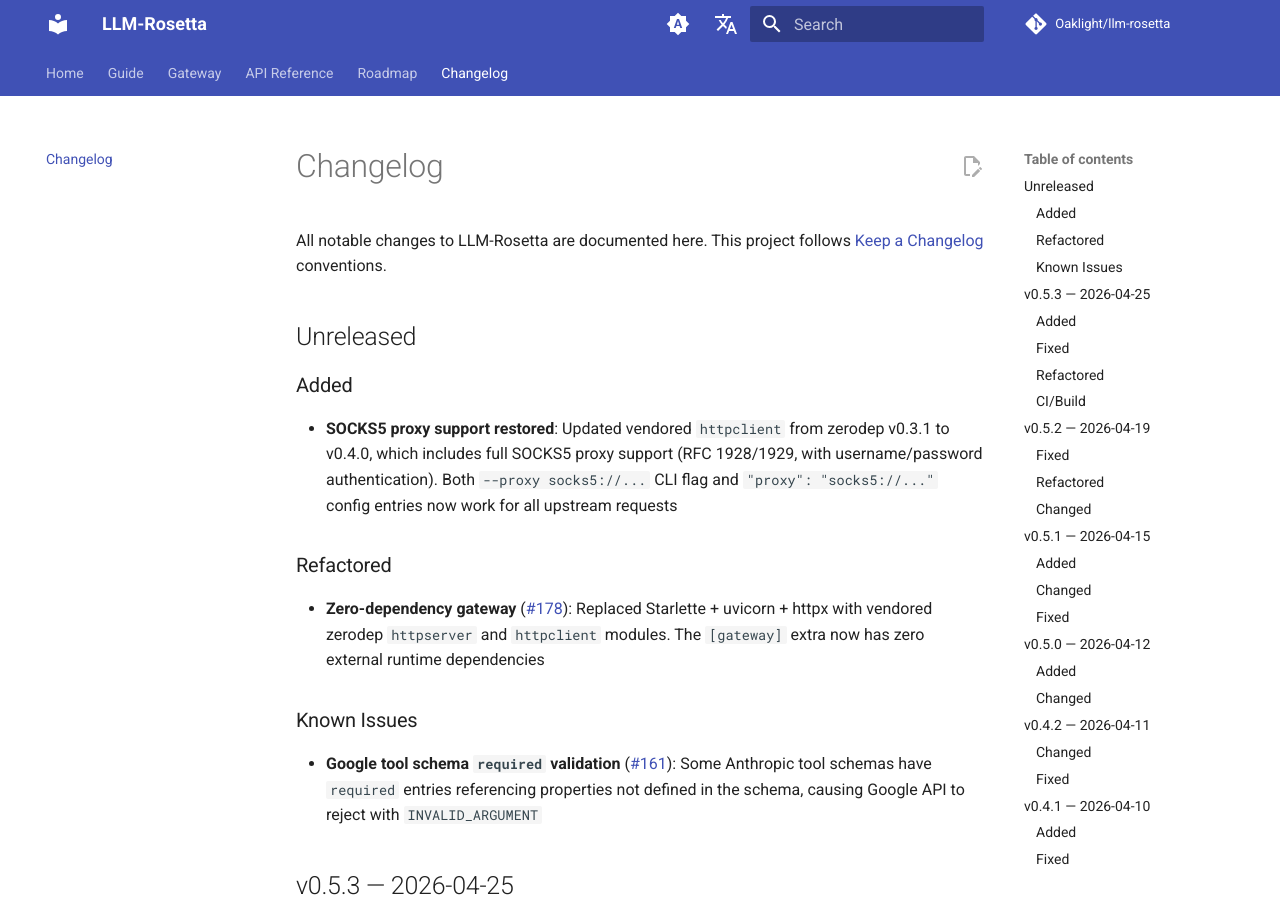
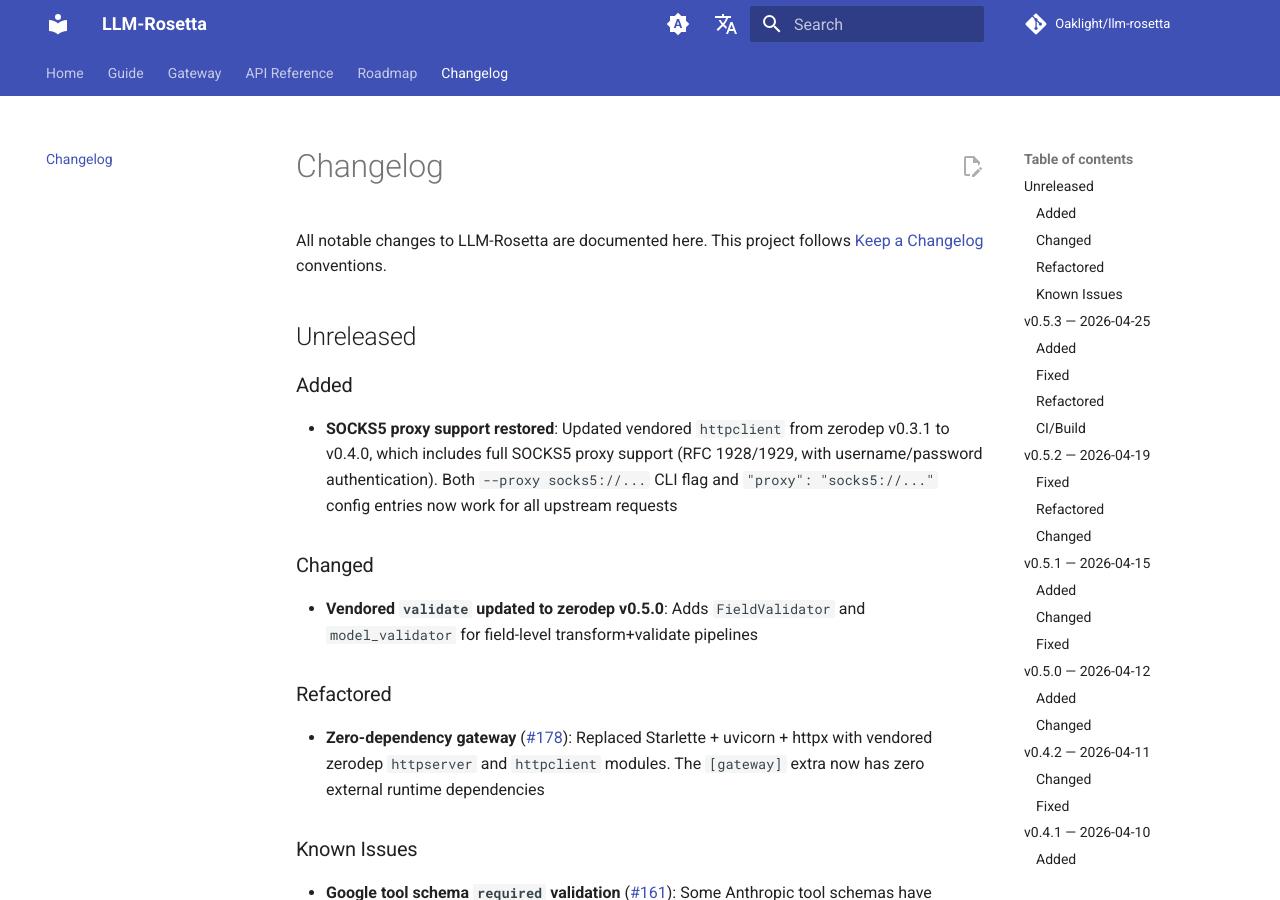
Before and after one commit to Oaklight/llm-rosetta, an MkDocs documentation site: the page built from docs/changelog.md, in a window 1280 px wide and 900 px high. Built offline with MkDocs 1.6.1 and Material for MkDocs 9.7.7, drawn with Linux system fonts in a browser that asks for light colours; comment, search, counter and statistics services are not loaded.

Commit message:
docs: add validate v0.5.0 update to changelog

```diff
--- a/docs/changelog.md
+++ b/docs/changelog.md
@@ -11,6 +11,10 @@
 ### Added
 
 - **SOCKS5 proxy support restored**: Updated vendored `httpclient` from zerodep v0.3.1 to v0.4.0, which includes full SOCKS5 proxy support (RFC 1928/1929, with username/password authentication). Both `--proxy socks5://...` CLI flag and `"proxy": "socks5://..."` config entries now work for all upstream requests
+
+### Changed
+
+- **Vendored `validate` updated to zerodep v0.5.0**: Adds `FieldValidator` and `model_validator` for field-level transform+validate pipelines
 
 ### Refactored
 
```
